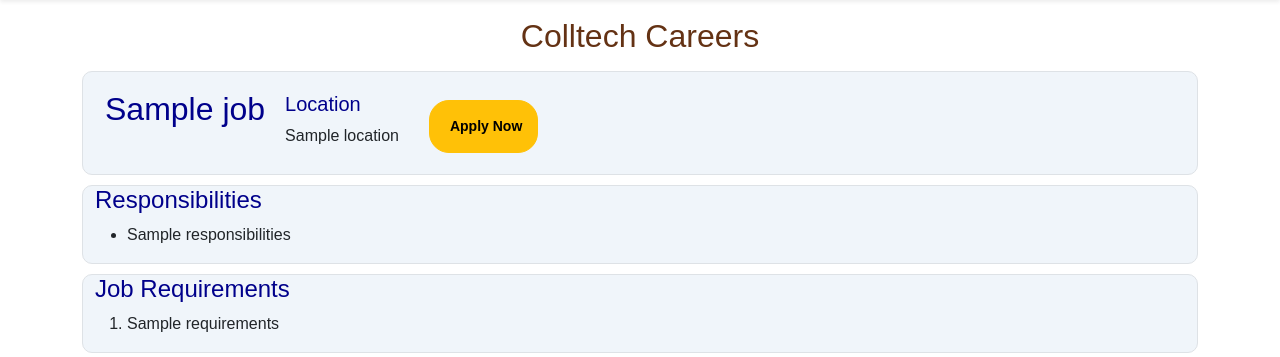
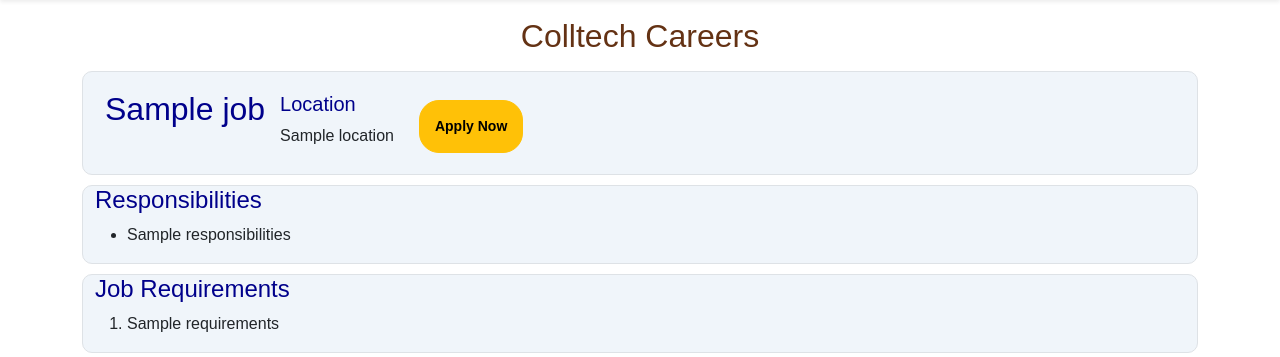
Before and after one commit to Collincehals/Colltech-Careers, a Flask app: template templates/jobpage.html in a window 1280 px wide. Shown: the part 72-429 px from the top of the page. Run offline with Flask 3, Linux system fonts and the light colour scheme; the template is opened without the code that fills it: most values are stand-ins (such as "Sample title", 1, 10 or a date in 2020).

Commit message:
jobapply.form

```diff
--- a/templates/jobpage.html
+++ b/templates/jobpage.html
@@ -21,12 +21,12 @@
     <div  style="color: darkblue; padding-bottom:4px; padding-top:8px;" >
       <h2>{{ job.title }}</h2>
     </div>
-    <div style="padding-left:20px;padding-top:10px;">
+    <div style="padding-left:15px;padding-top:10px;">
       <h5 style="color: darkblue;">Location</h5>
       <p>{{ job['location'] }}</p>
     </div>
-    <div style="padding-top:8px; padding-bottom:3px;padding-left:30px;">
-      <a style="border-radius:20px; padding-top:15px; padding-bottom:15px; padding-left:20px; padding-right:15px;margin-top:10px;"type="button" class="btn btn-sm btn-warning" href="/form/{{job['id']}}"><b>Apply Now</b></a>
+    <div style="padding-top:8px; padding-bottom:3px;padding-left:25px;">
+      <a style="border-radius:20px; padding-top:15px; padding-bottom:15px; padding-left:15px; padding-right:15px;margin-top:10px;"type="button" class="btn btn-sm btn-warning" href="/form/{{job['id']}}"><b>Apply Now</b></a>
     </div>
   </div>
 </div>
```
